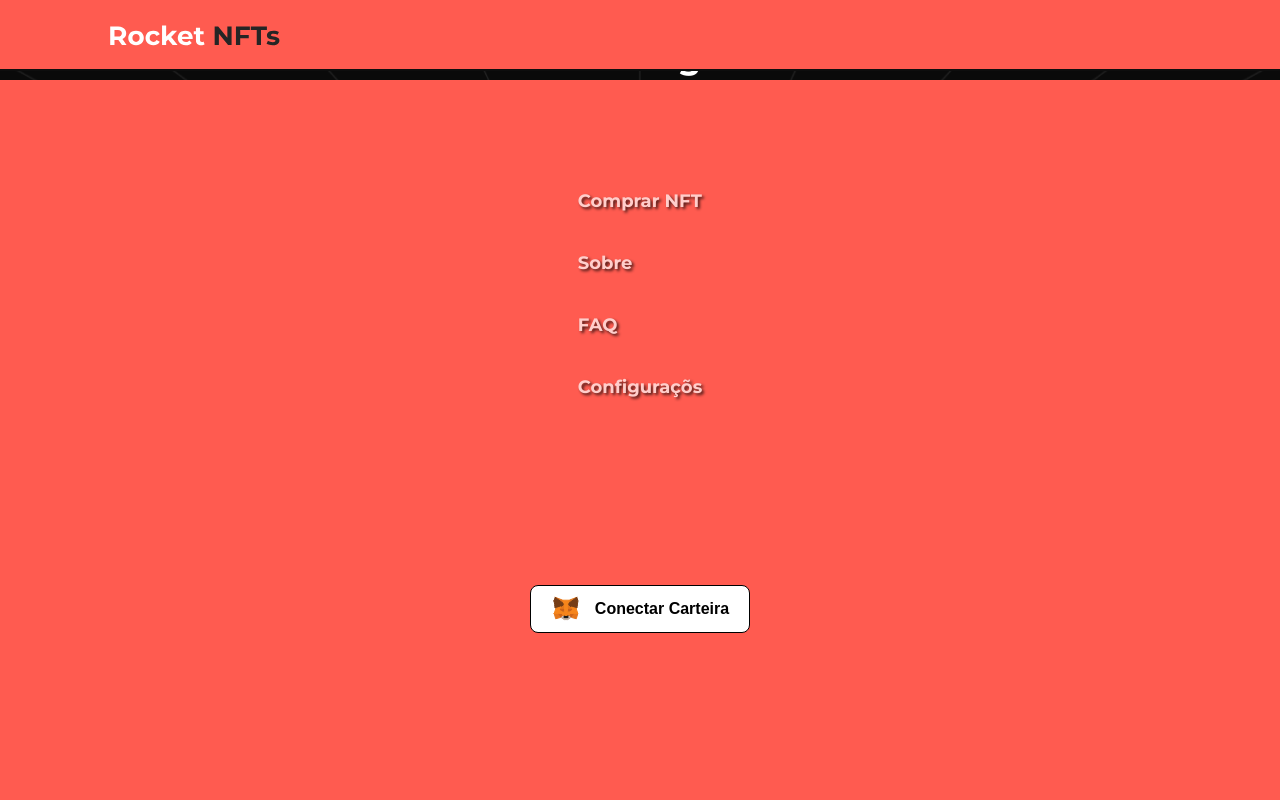
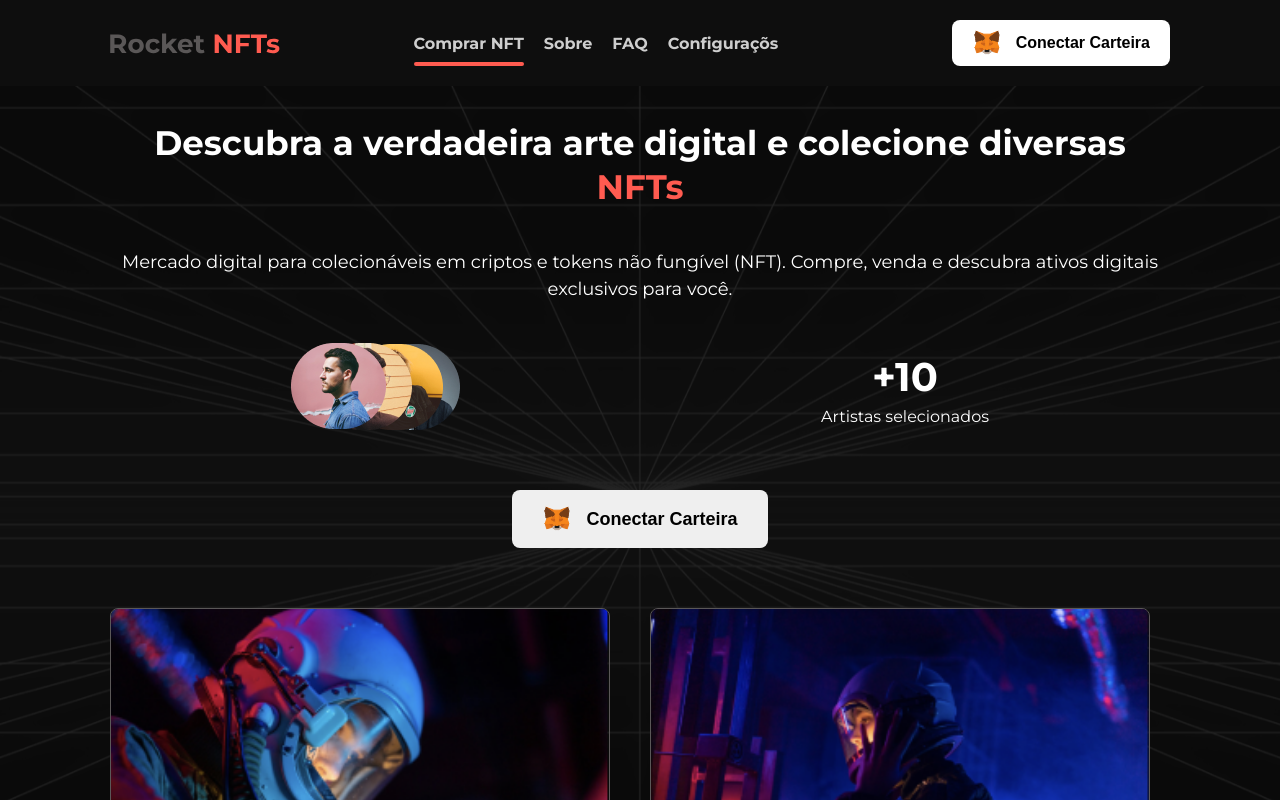
Before and after one commit to JaumVitor/NFTsRockets, a plain HTML site: page index.html in a window 1280 px wide. Both pictures are taken after a click on the link "Comprar NFT". Shown: the top 800 px of the page. Drawn offline with nearby package versions, Linux system fonts and the light colour scheme.

Commit message:
Navbar desktop concluded

```diff
--- a/main.js
+++ b/main.js
@@ -41,7 +41,16 @@ function nextContentSlider(event) {
 }
 
 function menuExpanded() {
-  document.body.classList.toggle('menu-expanded')
+  const wrapper = document.querySelector('.wrapper')
+  if (!(wrapper.offsetWidth >= 1024)) {
+    // Para não ativar o menu expanded na versão desktop
+    document.body.classList.toggle('menu-expanded')
+  }
+}
+
+function nextElementSlider(element) {
+  slider.style.left = element.offsetLeft + 'px'
+  slider.style.width = element.offsetWidth + 'px'
 }
 
 //Adicionando fechamento do menu apos usar clicar em uma opção
@@ -61,11 +70,24 @@ container.addEventListener('wheel', nextContentSlider)
 containerAstronauts.addEventListener('wheel', nextContentSlider)
 
 // Adicionando navSlider
-// const slider = document.createElement('div')
-// const contentNavigation = document.querySelector('.content-navigation')
+const slider = document.createElement('div')
+const contentNavigation = document.querySelector('.content-navigation')
+const options = document.querySelectorAll('.options ul li')
 
-// slider.setAttribute('class', 'slider').append(slider)
-// contentNavigation.append(slider)
+slider.setAttribute('class', 'slider')
+contentNavigation.append(slider)
+
+options.forEach(element => {
+  // slider.style.width = '0px'
+  element.addEventListener('mouseover', event => {
+    nextElementSlider(event.target)
+    console.log(event.target.offsetLeft)
+  })
+})
+
+document.body.addEventListener('wheel', () => {
+  slider.style.width = '0px'
+})
 
 ScrollReveal({
   origin: 'top',
--- a/style.css
+++ b/style.css
@@ -748,6 +748,7 @@ footer .site-address {
   }
 
   nav#navigation .content-navigation {
+    position: relative;
     display: flex;
     align-items: center;
     /* justify-content:  */
@@ -771,7 +772,7 @@ footer .site-address {
     color: var(--text-color);
     text-decoration: none;
     font-weight: 700;
-    opacity: 0.7;
+    opacity: 0.8;
     transition: 0.5s;
   }
 
@@ -813,6 +814,20 @@ footer .site-address {
   .scroll-on #navigation .logo:hover path:nth-child(2)[fill='#FF5B50'] {
     /* nfts */
     fill: var(--subtitle-color);
+  }
+
+  nav#navigation .content-navigation .slider {
+    position: absolute;
+    bottom: 2rem;
+    background-color: var(--color-logo);
+    height: 0.4rem;
+    border-radius: 0.8rem;
+    width: 0rem;
+    transition: 0.5s;
+  }
+
+  .scroll-on nav#navigation .content-navigation .slider {
+    background-color: var(--card-color);
   }
 }
 
```
